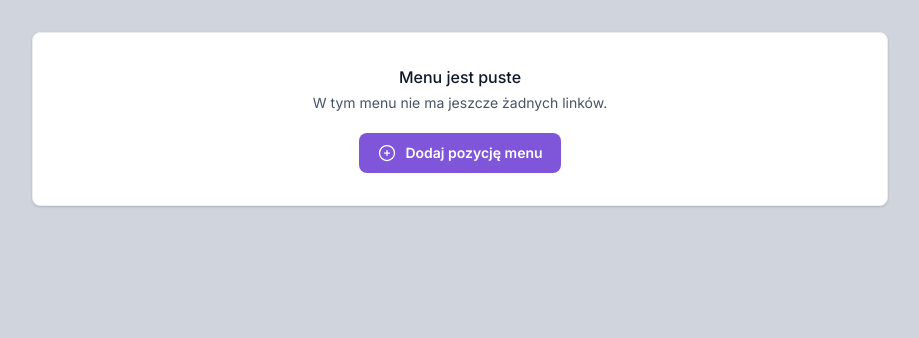
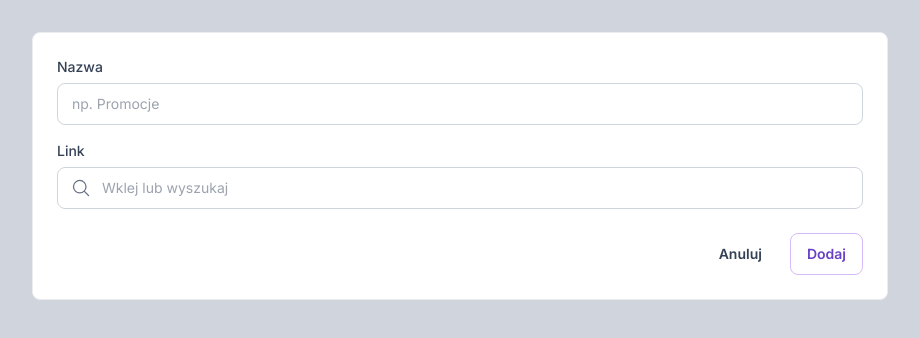
Before and after one commit to Mat955/DroploTask, a Next.js app: page / in a window 1280 px wide. Both pictures are taken after a click on the button "Dodaj pozycję menu". Shown: the top 338 px of the page, without its empty margins (180-1099 px from the left). Built offline with nearby package versions, Linux system fonts and the light colour scheme.

Commit message:
feat: add navigation form component with validation

```diff
--- a/src/app/page.tsx
+++ b/src/app/page.tsx
@@ -1,19 +1,41 @@
 "use client";
 
+import {EmptyState} from "@/components/navigation/EmptyState";
+import {NavigationForm} from "@/components/navigation/NavigationForm";
 import {useState} from "react";
-import {EmptyState} from "../components/navigation/EmptyState";
+import type {NavigationItem, NavigationFormData} from "@/types/navigation";
 
 export default function Home() {
   const [items, setItems] = useState<NavigationItem[]>([]);
+  const [isAddingNew, setIsAddingNew] = useState(false);
 
   const handleAddItem = () => {
-    console.log("Adding new item");
+    setIsAddingNew(true);
+  };
+
+  const handleSubmit = (data: NavigationFormData) => {
+    const newItem: NavigationItem = {
+      id: crypto.randomUUID(),
+      label: data.label,
+      url: data.url,
+    };
+    setItems([...items, newItem]);
+    setIsAddingNew(false);
+  };
+
+  const handleCancel = () => {
+    setIsAddingNew(false);
   };
 
   return (
     <main className='min-h-screen p-8'>
       <div className='max-w-[856px] mx-auto'>
-        {items.length === 0 ? <EmptyState onAddClick={handleAddItem} /> : null}
+        {items.length === 0 && !isAddingNew ? (
+          <EmptyState onAddClick={handleAddItem} />
+        ) : null}
+        {isAddingNew && (
+          <NavigationForm onSubmit={handleSubmit} onCancel={handleCancel} />
+        )}
       </div>
     </main>
   );
--- /dev/null
+++ b/src/components/navigation/NavigationForm.tsx
@@ -0,0 +1,69 @@
+import {useForm} from "react-hook-form";
+import {MagnifyingGlassIcon} from "@heroicons/react/24/outline";
+import type {NavigationFormData} from "@/types/navigation";
+
+interface NavigationFormProps {
+  onSubmit: (data: NavigationFormData) => void;
+  onCancel: () => void;
+}
+
+export function NavigationForm({onSubmit, onCancel}: NavigationFormProps) {
+  const {register, handleSubmit} = useForm<NavigationFormData>();
+
+  return (
+    <div className='w-full bg-white rounded-lg border border-[#EAECF0] p-6'>
+      <form onSubmit={handleSubmit(onSubmit)} className='space-y-4'>
+        <div>
+          <label
+            htmlFor='label'
+            className='block text-sm font-medium text-[#344054] mb-1.5'
+          >
+            Nazwa
+          </label>
+          <input
+            {...register("label", {required: true})}
+            type='text'
+            id='label'
+            placeholder='np. Promocje'
+            className='w-full px-3.5 py-2.5 rounded-lg border border-[#D0D5DD] focus:outline-none focus:ring-1 focus:ring-[#7F56D9] focus:border-[#7F56D9]'
+          />
+        </div>
+
+        <div>
+          <label
+            htmlFor='url'
+            className='block text-sm font-medium text-[#344054] mb-1.5'
+          >
+            Link
+          </label>
+          <div className='relative'>
+            <input
+              {...register("url")}
+              type='text'
+              id='url'
+              placeholder='Wklej lub wyszukaj'
+              className='w-full pl-11 pr-3.5 py-2.5 rounded-lg border border-[#D0D5DD] focus:outline-none focus:ring-1 focus:ring-[#7F56D9] focus:border-[#7F56D9]'
+            />
+            <MagnifyingGlassIcon className='absolute left-3.5 top-1/2 -translate-y-1/2 w-5 h-5 text-[#667085]' />
+          </div>
+        </div>
+
+        <div className='flex justify-end gap-3 pt-2'>
+          <button
+            type='button'
+            onClick={onCancel}
+            className='px-4 py-2.5 text-sm font-semibold text-[#344054] hover:bg-gray-50 rounded-lg'
+          >
+            Anuluj
+          </button>
+          <button
+            type='submit'
+            className='px-4 py-2.5 text-sm font-semibold text-[#6941C6] border border-[#D6BBFB] bg-white hover:bg-[#F9F5FF] rounded-lg'
+          >
+            Dodaj
+          </button>
+        </div>
+      </form>
+    </div>
+  );
+}
```
